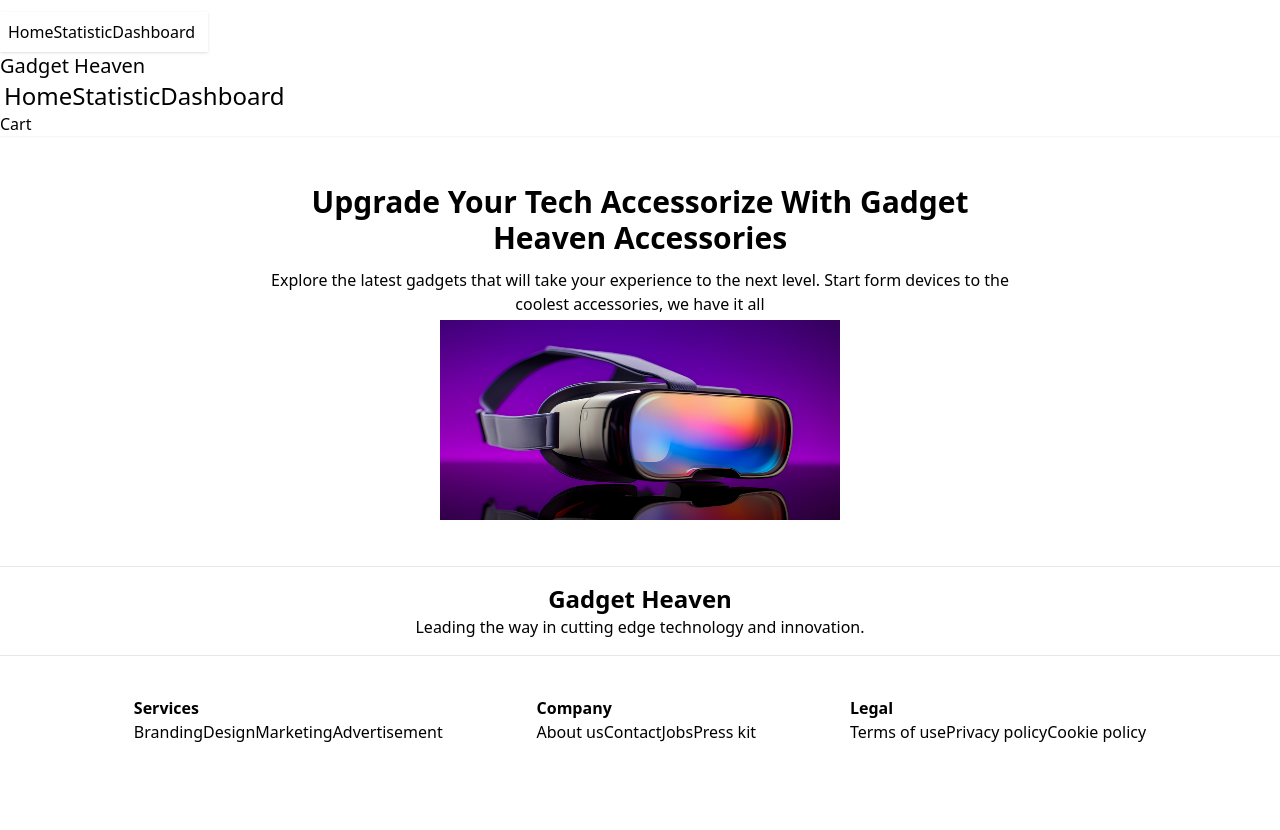
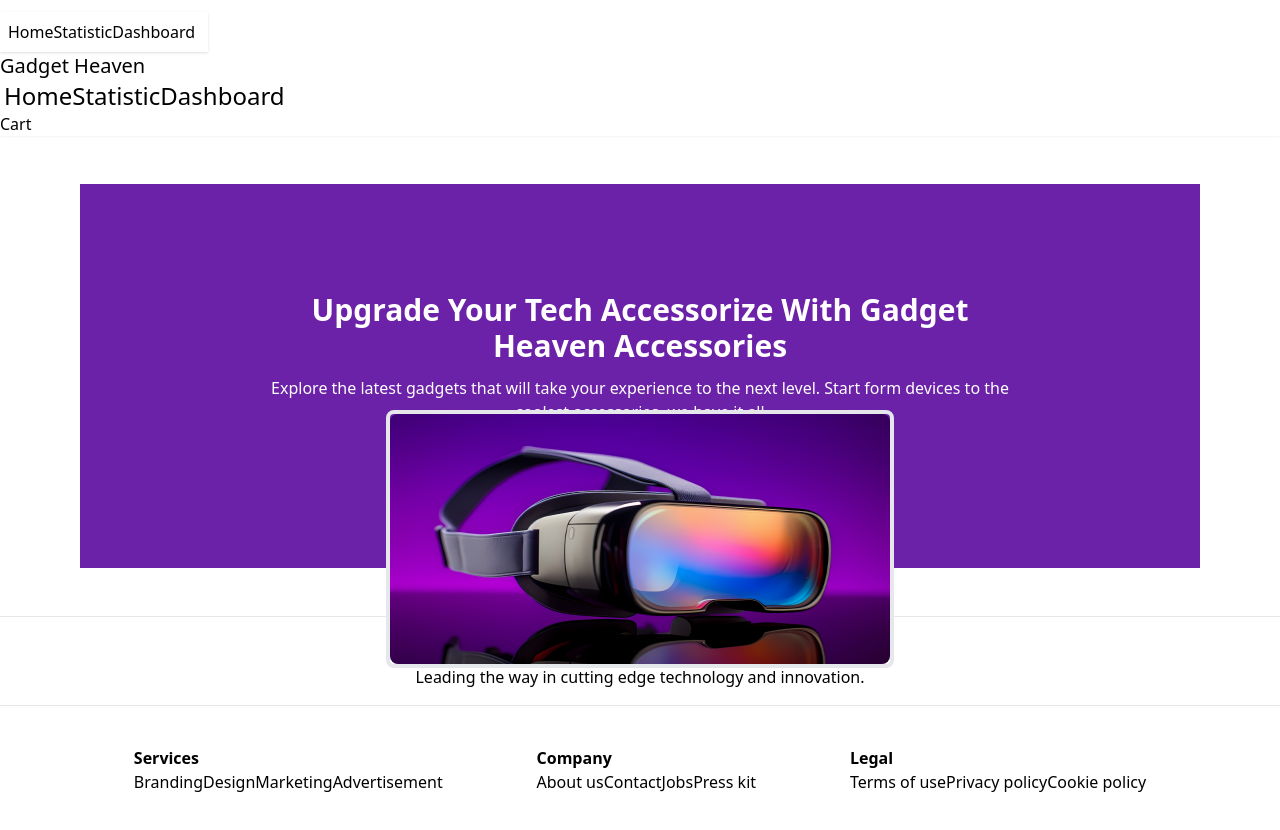
Before and after one commit to tajmirahman/gadget-heaven, a React (Vite) app in the folder my-project/: page / in a window 1280 px wide. Shown: the top 830 px of the page. Before the commit the page ends 800 px from the top, so only its background shows below. Built offline with nearby package versions, Linux system fonts and the light colour scheme.

Commit message:
banner done successfully

```diff
--- a/my-project/src/components/Banner.jsx
+++ b/my-project/src/components/Banner.jsx
@@ -2,14 +2,14 @@ import bannerImg from '../assets/banner.jpg'
 
 const Banner = () => {
     return (
-        <div className="flex items-center justify-center">
+        <div className="flex items-center justify-center bg-purple-800  h-96">
             <div className="text-center w-4/6 space-y-3">
-                <h1 className="text-3xl font-bold">Upgrade Your Tech Accessorize With Gadget Heaven Accessories</h1>
-                <p>Explore the latest gadgets that will take your experience to the next level. Start form devices to the coolest accessories, we have it all</p>
+                <h1 className="text-3xl font-bold text-white">Upgrade Your Tech Accessorize With Gadget Heaven Accessories</h1>
+                <p className='text-white'>Explore the latest gadgets that will take your experience to the next level. Start form devices to the coolest accessories, we have it all</p>
                 <button className="btn ">Shop Now</button>
             </div>
-            <div className='absolute top-80'>
-                <img className='h-[200px] w-[400px]' src={bannerImg} alt="" />
+            <div className='absolute top-[410px] border-4 rounded-lg'>
+                <img className='h-[250px] w-[500px] rounded-lg' src={bannerImg} alt="" />
             </div>
         </div>
     );
```
